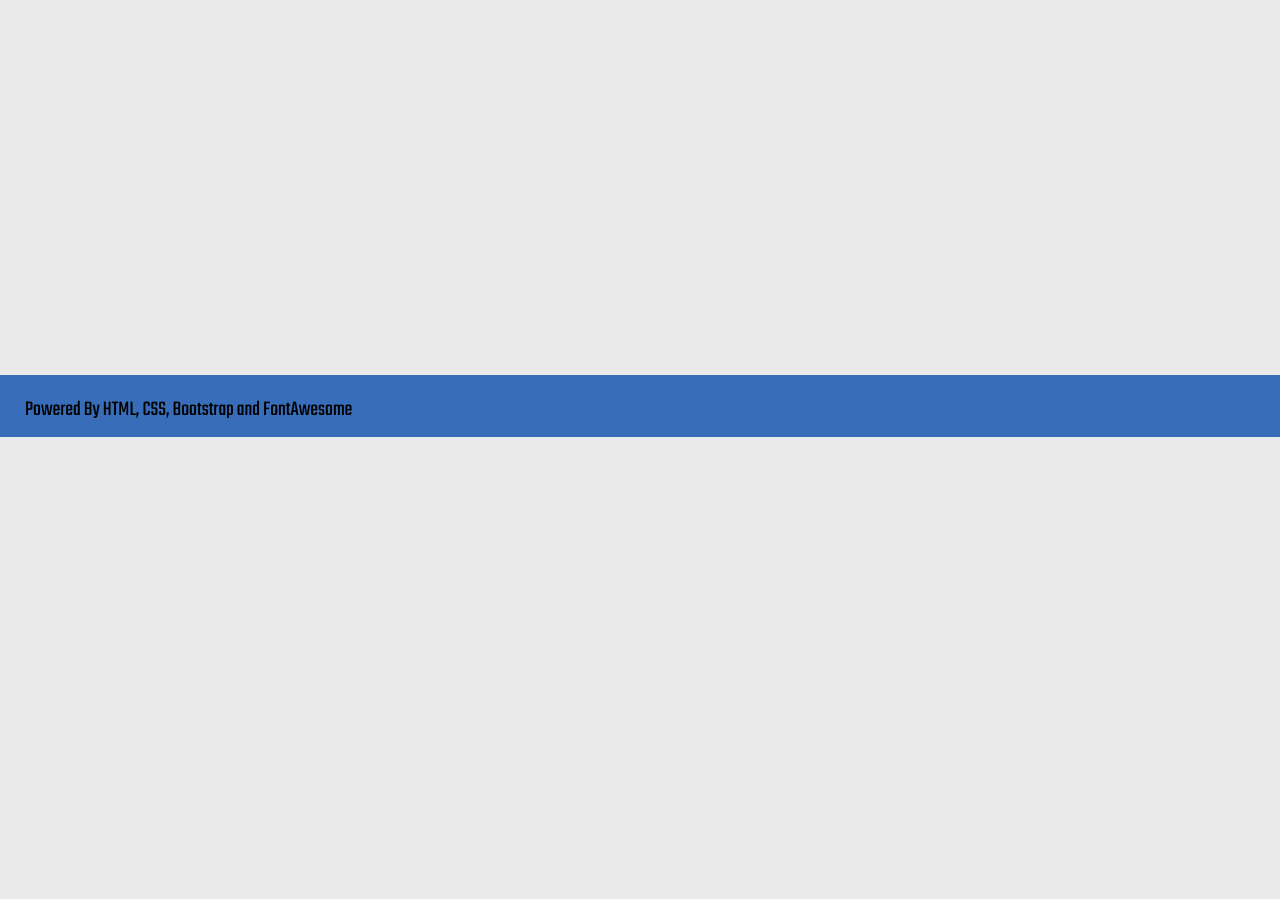
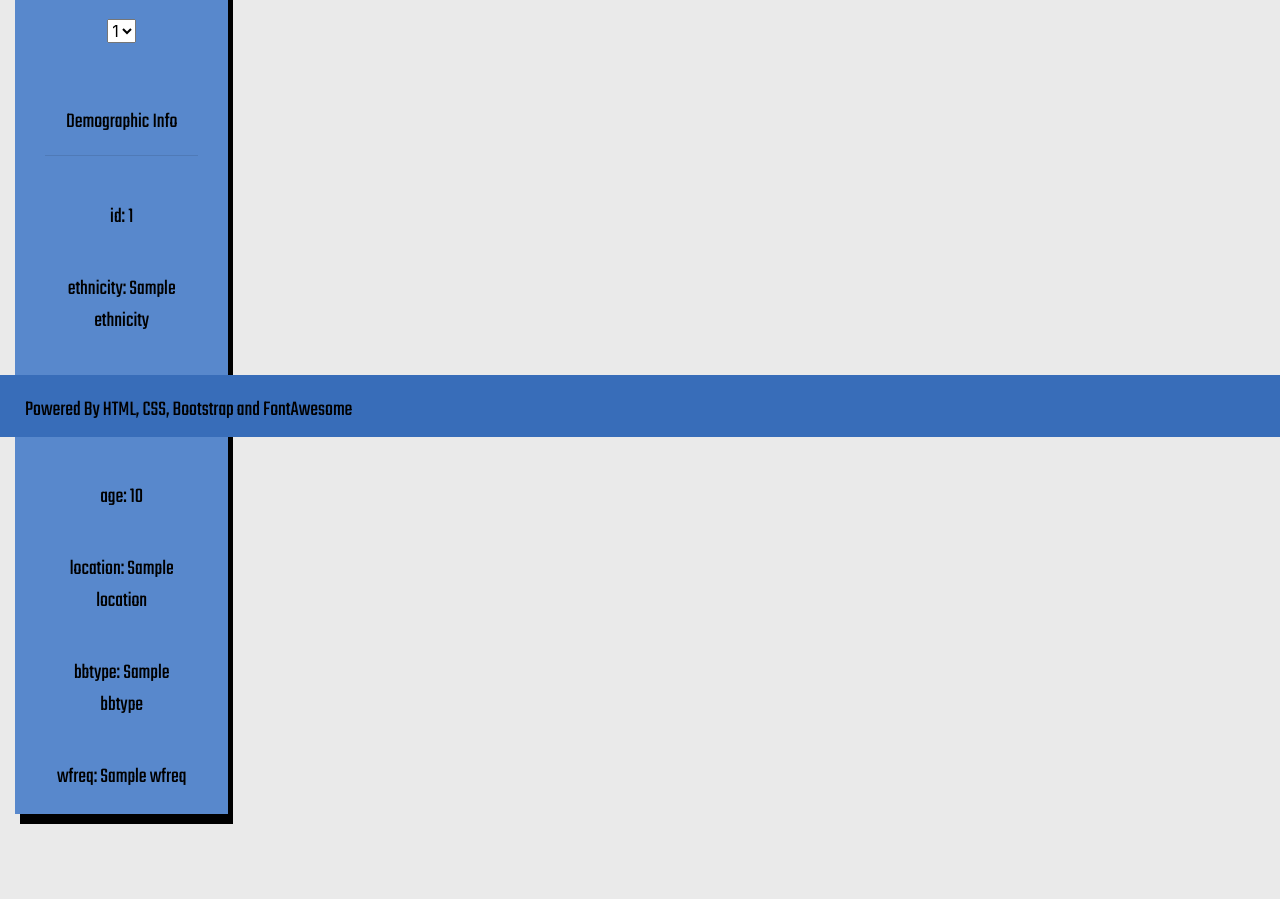
Before and after one commit to jeffreyb92/belly-button-analysis, a Flask app: template templates/index.html in a window 1280 px wide. Shown: the part 363-1262 px from the top of the page. Before the commit the page ends 800 px from the top, so only its background shows below. Run offline with Flask 2, Linux system fonts and the light colour scheme; the template is opened without the code that fills it: most values are stand-ins (such as "Sample title", 1, 10 or a date in 2020); parts of the project's set-up code (start-up, migrations or seed data) failed here and were passed over; some libraries are stand-ins or nearby versions.

Commit message:
sidebar added and tweaked

```diff
--- a/static/css/styles.css
+++ b/static/css/styles.css
@@ -17,9 +17,7 @@ body {
 
 /* Container Things */
 .custom-container {
-    margin-top: 50px;
     margin-bottom: 85px;
-    height: 25%;
 }
 
 .chart-container {
@@ -37,12 +35,20 @@ body {
 
 #columnpad {
     padding: 20px;
-    padding-top: 10px;
     background-color: #5888cc;
+    box-shadow: 5px 10px black;
 }
 
 #columnpad-inv {
     background: transparent;
+}
+
+.sidebar-spacing {
+    /* padding: 10px; */
+    padding-bottom: 10px;
+    margin-left: 15px;
+    background-color: #5888cc;
+    box-shadow: 5px 10px black;
 }
 
 .activestate {
@@ -64,6 +70,10 @@ p {
 #title-text {
     font-size: 50pt;
     line-height: 10pt;
+}
+
+.title-spacing {
+    margin-bottom: 25px;
 }
 
 .bold-text {
--- a/templates/index.html
+++ b/templates/index.html
@@ -54,20 +54,51 @@
 
   <!-- Container Start -->
   <div class="custom-container container-fluid">
-    <!--Normally these medium columns go full wide on small screen sizes-->
     <div class="row justify-content-around" id="rowpad">
-      <div class="col-md-7 h-100" id="columnpad">
-        <section class="sectionfont">About Me</section>
-        <hr>
-        <p>
-        <a href="https://github.com/jeffreyb92" target="_blank"><img src="assets/images/github.svg" alt="github icon" width="50"></a>
-        <a href="https://linkedin.com/in/burgosjeffrey" target="_blank"><img src="assets/images/linkedin.svg" alt="linkedin icon" width="50"></a>
-        </p>
-
+      <div class="col-md-12 h-100" id="columnpad">
+        <p id="title-text"class="text-center title-spacing">Belly Button Biodiversity Dashboard</p>
+        <p class="text-center" style="font-size: 2em;">Use the interactive charts below to explore the dataset</p>
       </div>
-      <div class="col-md-4" id="columnpad-inv">
-        <img class="img-fluid max-width: 100%; height: auto;" id="img-padding" src="assets/images/JeffProfilePicture.jpg" alt="Jeff's Profile Picture">
-      </div>
+    </div>
+      <br>
+    <div class="row justify-content-start" id="rowpad">
+        <div class="col-md-2 sidebar-spacing">
+            <div class="row justify-content-start" id="rowpad">
+            <div class="col text-center">
+                <div class="dropdown">
+                    <p>Test Subject ID No.:</p>
+                    <select name="Belly-Button" id="selID">
+                        {% for id in belly%}
+                        <option value="{{belly.id}}">{{belly.id}}</option>
+                        {% endfor %}
+                    </select>
+                </div>
+            </div>
+            </div>
+            <br>
+            <div class="col text-center">
+                <p>Demographic Info</p>
+                <hr>
+                <p> id: {{belly.id}}</p>
+                <p>ethnicity: {{belly.ethnicity}}</p>
+                <p>gender: {{belly.gender}}</p>
+                <p>age: {{belly.age}}</p>
+                <p>location: {{belly.location}}</p>
+                <p>bbtype: {{belly.bbtype}}</p>
+                <p>wfreq: {{belly.wfreq}}</p>
+            </div>
+        </div>
+        <div class="col-md-5">
+            <div id="pieplot"></div>
+        </div>
+        <div class="col-md-5">
+            <div id="accelplot"></div>
+        </div>
+    </div>
+    <div class="row justify-content-around" id="rowpad">
+        <div class="col-md-12">
+            <div id="bubbleplot"></div>
+        </div>
     </div>
 
   </div>
@@ -80,6 +111,7 @@
 
   <!-- Optional JavaScript -->
   <!-- jQuery first, then Popper.js, then Bootstrap JS -->
+  <script src="../static/js/index.js"></script>
   <script src="https://code.jquery.com/jquery-3.4.1.slim.min.js"
     integrity="sha384-J6qa4849blE2+poT4WnyKhv5vZF5SrPo0iEjwBvKU7imGFAV0wwj1yYfoRSJoZ+n"
     crossorigin="anonymous"></script>
```
